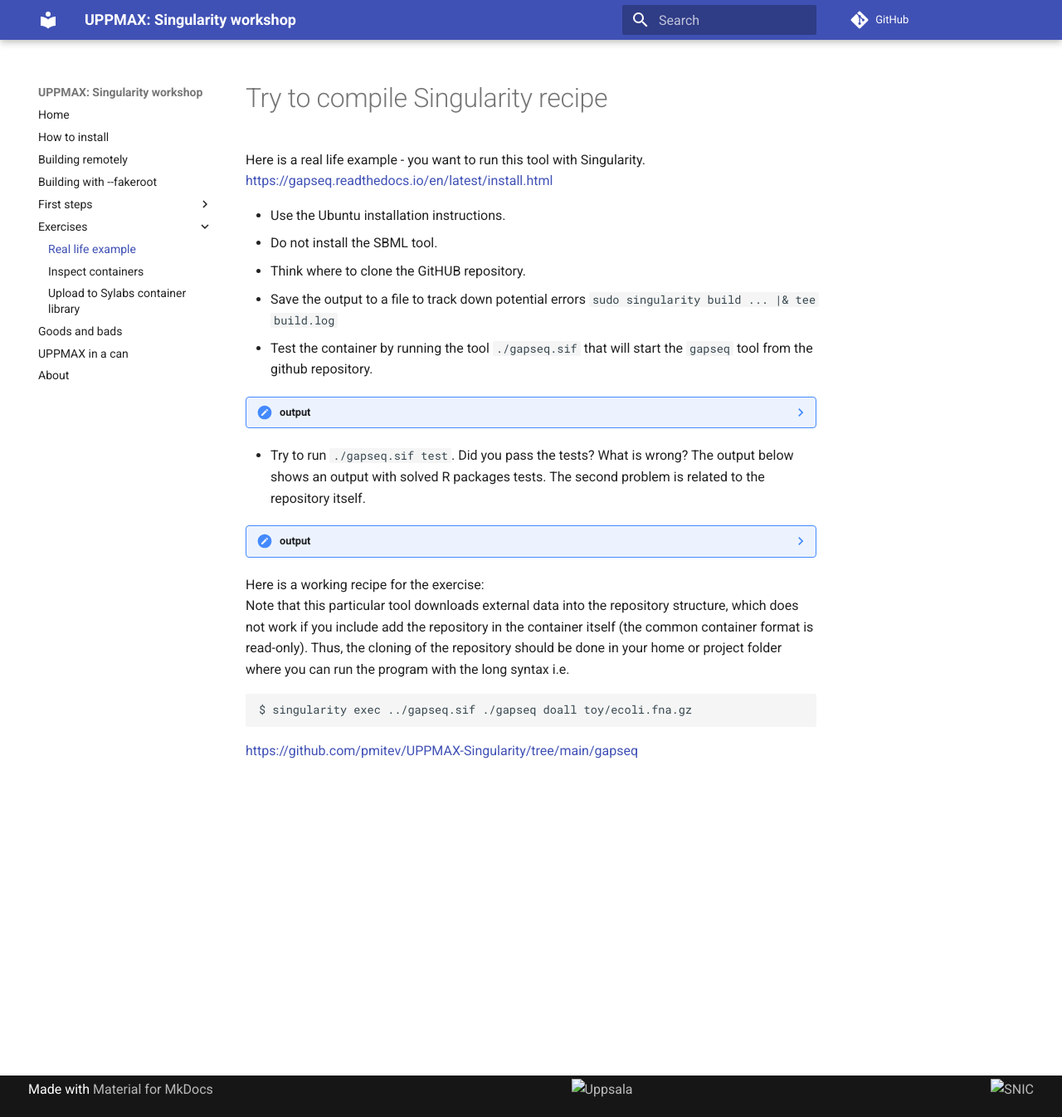
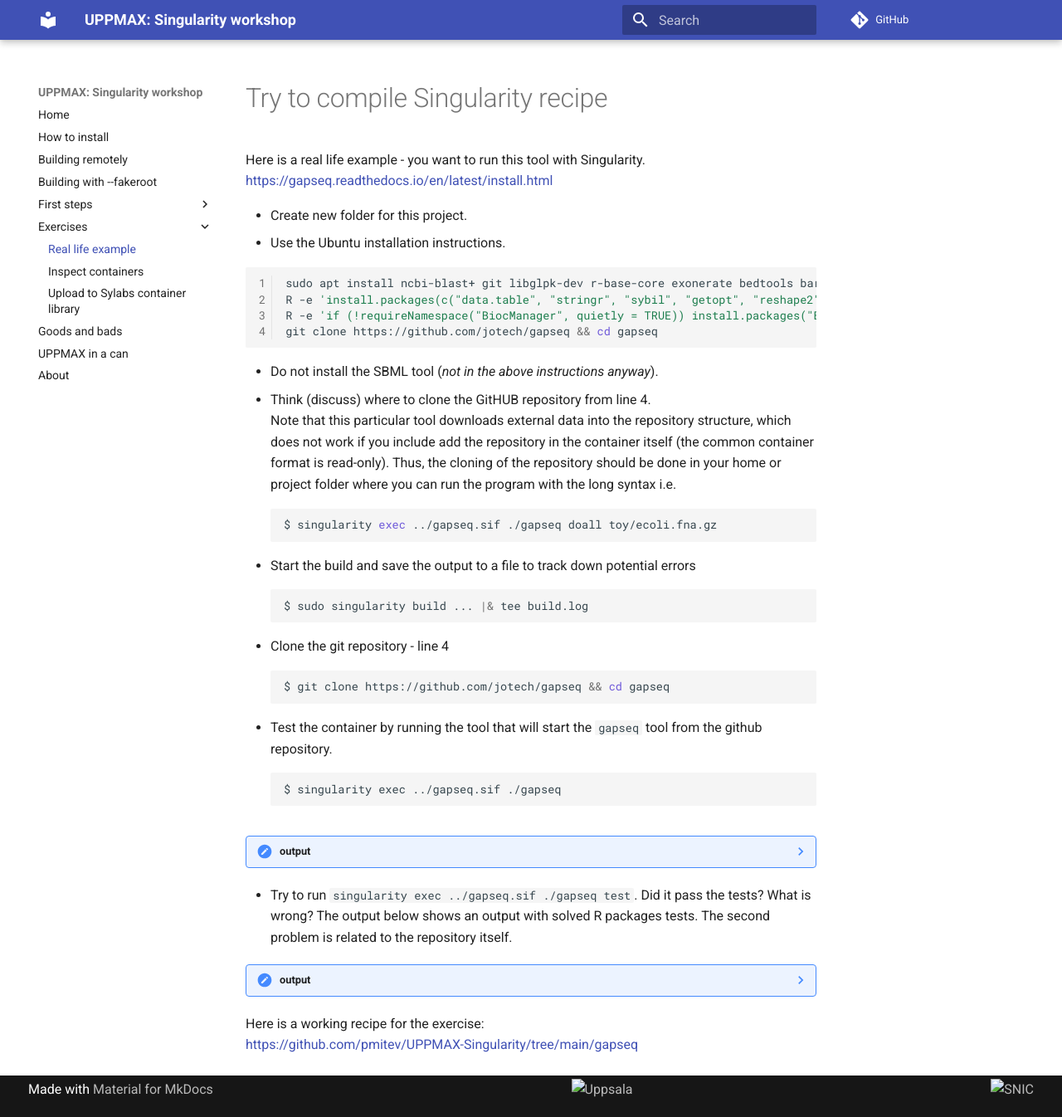
Before and after one commit to pmitev/UPPMAX-Singularity-workshop, an MkDocs documentation site: the page built from docs/exercise_01.md, in a window 1280 px wide and 1346 px high. Shown: the whole window at 83% size. Built offline with MkDocs 1.6.1 and Material for MkDocs 9.7.7, drawn with Linux system fonts in a browser that asks for light colours; comment, search, counter and statistics services are not loaded.

Commit message:
exercise change

````diff
--- a/docs/exercise_01.md
+++ b/docs/exercise_01.md
@@ -3,15 +3,40 @@
 Here is a real life example - you want to run this tool with Singularity.
 <https://gapseq.readthedocs.io/en/latest/install.html>
 
+- Create new folder for this project.
 - Use the Ubuntu installation instructions.
-- Do not install the SBML tool.
-- Think where to clone the GitHUB repository.
-- Save the output to a file to track down potential errors `sudo singularity build ... |& tee build.log`
-- Test the container by running the tool `./gapseq.sif` that will start the `gapseq` tool from the github repository.
+
+``` bash linenums="1"
+sudo apt install ncbi-blast+ git libglpk-dev r-base-core exonerate bedtools barrnap bc
+R -e 'install.packages(c("data.table", "stringr", "sybil", "getopt", "reshape2", "doParallel", "foreach", "R.utils", "stringi", "glpkAPI", "CHNOSZ", "jsonlite"))'
+R -e 'if (!requireNamespace("BiocManager", quietly = TRUE)) install.packages("BiocManager"); BiocManager::install("Biostrings")'
+git clone https://github.com/jotech/gapseq && cd gapseq
+```
+
+
+- Do not install the SBML tool (_not in the above instructions anyway_).
+- Think (discuss) where to clone the GitHUB repository from line 4.
+  Note that this particular tool downloads external data into the repository structure, which does not work if you include add the repository in the container itself (the common container format is read-only). Thus, the cloning of the repository should be done in your home or project folder where you can run the program with the long syntax i.e.
+  ``` bash
+  $ singularity exec ../gapseq.sif ./gapseq doall toy/ecoli.fna.gz
+  ```
+- Start the build and save the output to a file to track down potential errors
+  ``` bash
+  $ sudo singularity build ... |& tee build.log
+  ```
+- Clone the git repository - line 4
+  ``` bash
+  $ git clone https://github.com/jotech/gapseq && cd gapseq
+  ```
+- Test the container by running the tool that will start the `gapseq` tool from the github repository.
+  ```
+  $ singularity exec ../gapseq.sif ./gapseq
+  ```
+
 
 ??? note "output"
     ```
-    ./gapseq.sif
+    $ singularity exec ../gapseq.sif ./gapseq
        __ _  __ _ _ __  ___  ___  __ _
       / _` |/ _` | '_ \/ __|/ _ \/ _` |
      | (_| | (_| | |_) \__ \  __/ (_| |
@@ -54,11 +79,11 @@ Here is a real life example - you want to run this tool with Singularity.
       -n              Enable noisy verbose mode.
     ```
 
-- Try to run `./gapseq.sif test`. Did you pass the tests? What is wrong? The output below shows an output with solved R packages tests. The second problem is related to the repository itself.
+- Try to run `singularity exec ../gapseq.sif ./gapseq test`. Did it pass the tests? What is wrong? The output below shows an output with solved R packages tests. The second problem is related to the repository itself.
 
 ??? note "output"
     ```
-    ./gapseq.sif test
+    $ singularity exec ../gapseq.sif ./gapseq test
     gapseq version: 1.1 7c25ca2
     linux-gnu
     #74-Ubuntu SMP Wed Jan 27 22:54:38 UTC 2021
@@ -113,9 +138,4 @@ Here is a real life example - you want to run this tool with Singularity.
     ```
 
 Here is a working recipe for the exercise:
-Note that this particular tool downloads external data into the repository structure, which does not work if you include add the repository in the container itself (the common container format is read-only). Thus, the cloning of the repository should be done in your home or project folder where you can run the program with the long syntax i.e.
-```
-$ singularity exec ../gapseq.sif ./gapseq doall toy/ecoli.fna.gz
-```
-
 <https://github.com/pmitev/UPPMAX-Singularity/tree/main/gapseq>
````
